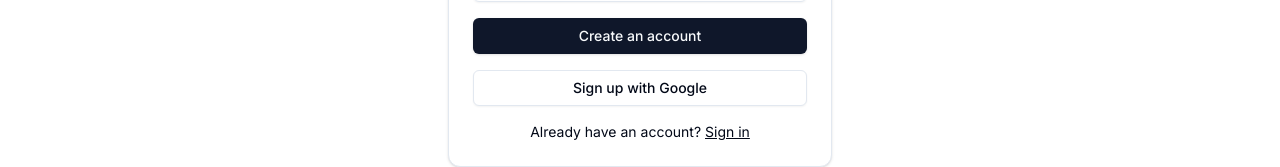
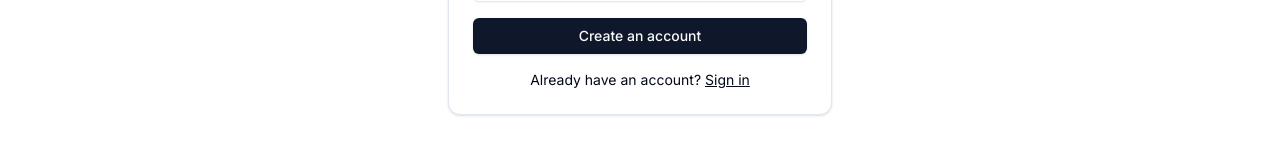
Before and after one commit to satyam95/wp-next-ecommerce, a Next.js app: page /register in a window 1280 px wide. Shown: the part 431-598 px from the top of the page. Built offline with nearby package versions, Linux system fonts and the light colour scheme; no server answers.

Commit message:
endpoint updated

```diff
--- a/next.config.mjs
+++ b/next.config.mjs
@@ -4,7 +4,7 @@ const nextConfig = {
     remotePatterns: [
       {
         protocol: "https",
-        hostname: "wp-next-be.satyam95.tech",
+        hostname: "wpecom.satyam.works",
       },
     ],
   },
--- a/src/app/(auth)/register/page.tsx
+++ b/src/app/(auth)/register/page.tsx
@@ -49,9 +49,9 @@ export default function Register() {
               <Button type="submit" className="w-full">
                 Create an account
               </Button>
-              <Button variant="outline" className="w-full">
+              {/* <Button variant="outline" className="w-full">
                 Sign up with Google
-              </Button>
+              </Button> */}
             </div>
             <div className="mt-4 text-center text-sm">
               Already have an account?{" "}
```
